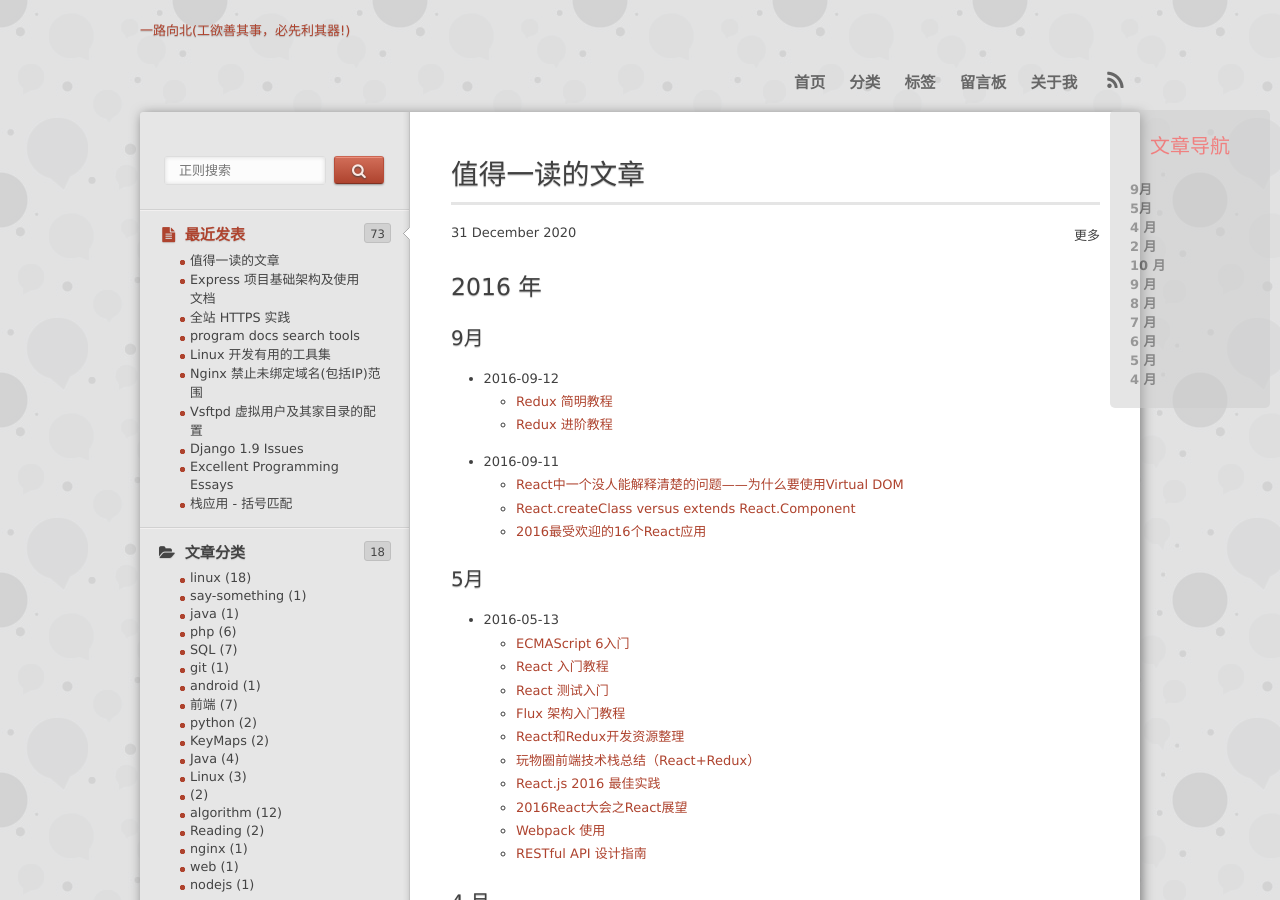
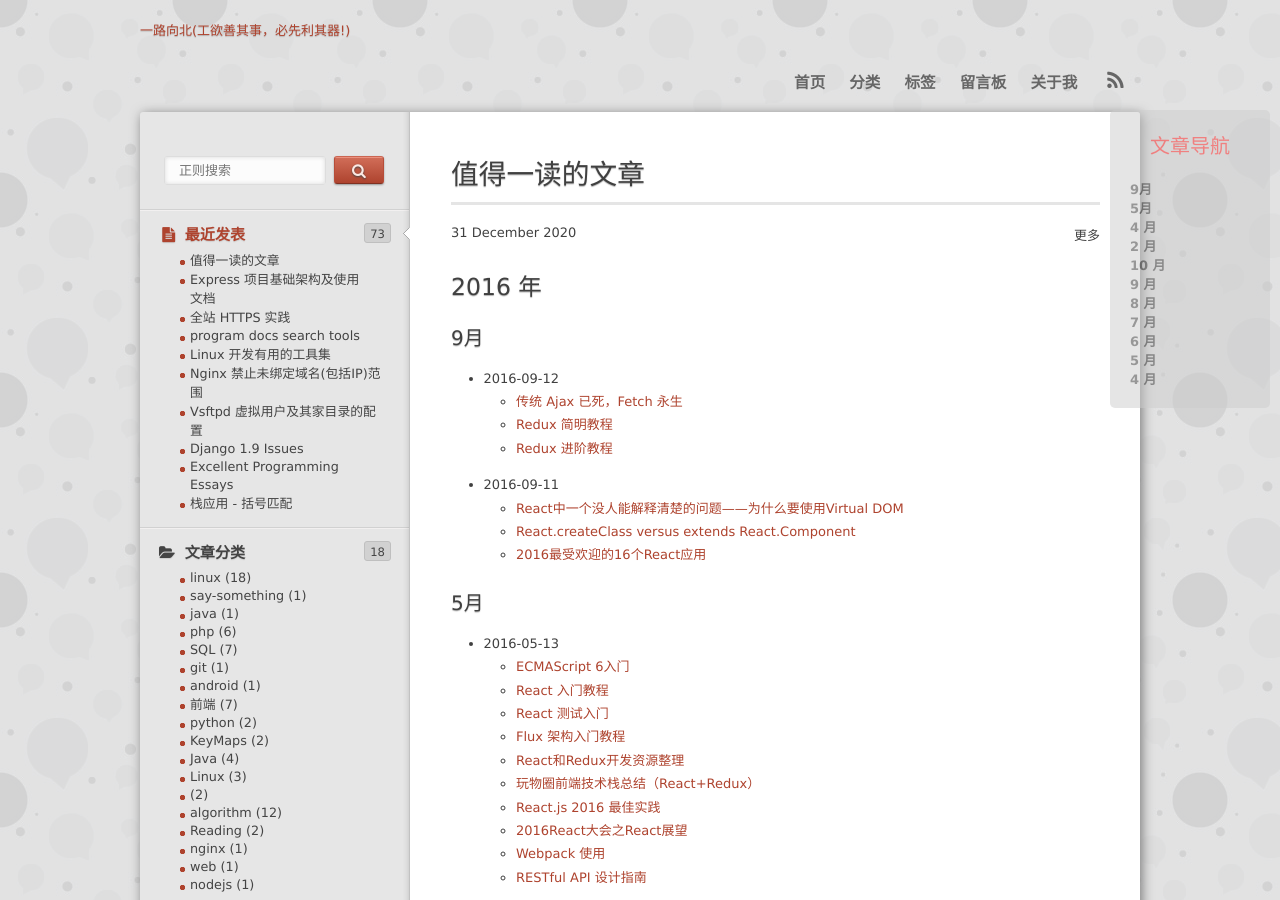
Before and after one commit to whatwewant/whatwewant.github.io, a Jekyll site: the page built from _posts/2020-12-31-excellent-programming-essays-all.md, in a window 1280 px wide and 900 px high. Built offline with Jekyll 4.4.1, drawn with Linux system fonts in a browser that asks for light colours; nearby versions of some CDN libraries; library files that are not in the unit come from our copies; comment, search, counter and statistics services are not loaded.

```diff
--- a/_posts/2020-12-31-excellent-programming-essays-all.md
+++ b/_posts/2020-12-31-excellent-programming-essays-all.md
@@ -13,6 +13,7 @@
 
 ### 9月
 * 2016-09-12
+  * [传统 Ajax 已死，Fetch 永生](https://segmentfault.com/a/1190000003810652)
   * [Redux 简明教程](https://github.com/kenberkeley/redux-simple-tutorial)
   * [Redux 进阶教程](https://github.com/kenberkeley/redux-simple-tutorial/blob/master/redux-advanced-tutorial.md)
 * 2016-09-11
```
